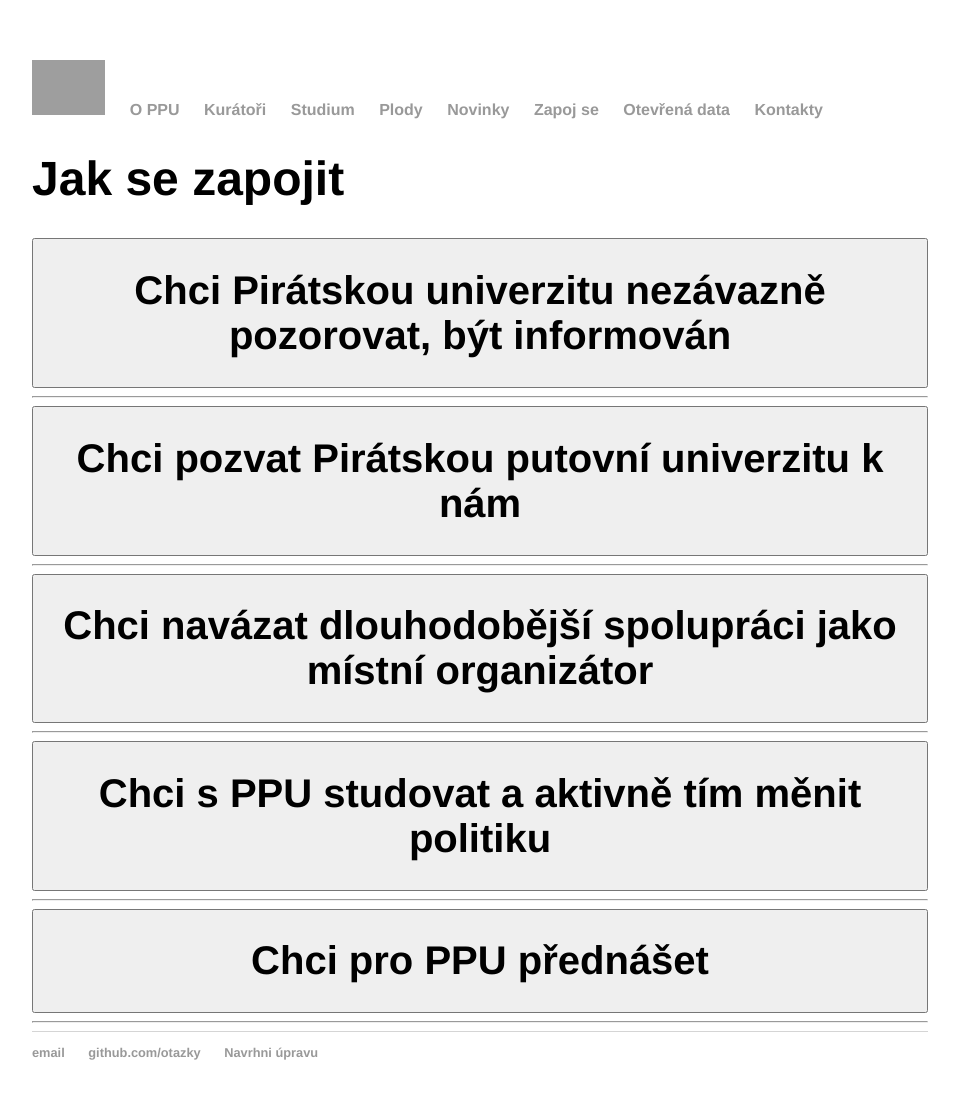
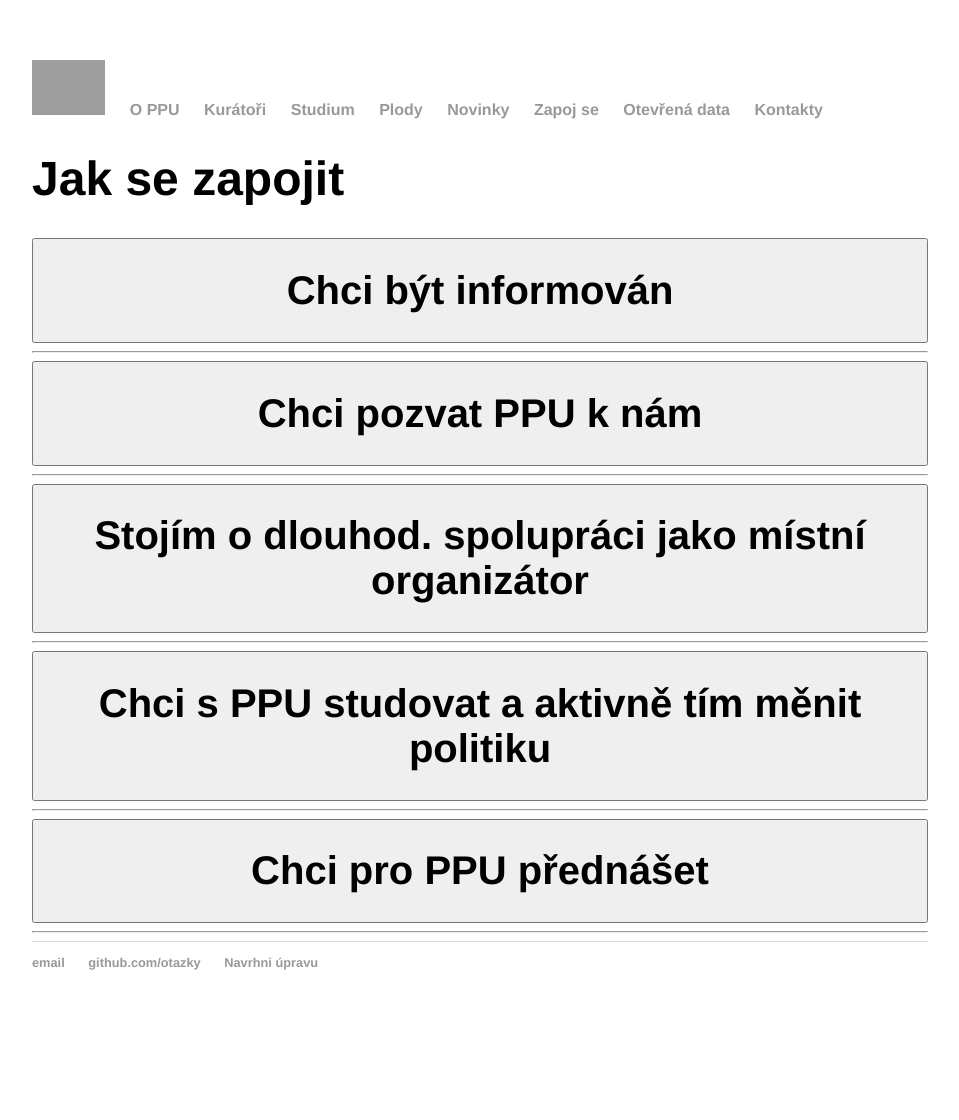
Before and after one commit to otazky/otazky.github.io, a Jekyll site: the page built from spoluprace/index.html, in a window 1280 px wide. Shown: the whole page, without its empty margins (160-1119 px from the left). Built offline with Jekyll 4.4.1, drawn with Linux system fonts in a browser that asks for light colours; after the commit the page ends 1030 px from its top, so only the background shows below that; grey boxes are pictures that could not be loaded.

Commit message:
úprava stylu

```diff
--- a/spoluprace/index.html
+++ b/spoluprace/index.html
@@ -4,7 +4,7 @@ title: Jak se zapojit
 ---
 <h1>{{ page.title }}</h1>
 
-<button onclick="toggle_visibility('1');"><h1>Chci Pirátskou univerzitu nezávazně pozorovat, být informován</h1></button>
+<button onclick="toggle_visibility('1');"><h1>Chci být informován</h1></button>
 <div class="myDIV" id="1">
 
   <p><b>OBČASNÝ NEWSLETTER</b> <br>
@@ -19,22 +19,22 @@ title: Jak se zapojit
 </div>
 <hr>
 
-<button onclick="toggle_visibility('2');"><h1>Chci pozvat Pirátskou putovní univerzitu k nám</h1></button>
+<button onclick="toggle_visibility('2');"><h1>Chci pozvat PPU k nám</h1></button>
 <div class="myDIV" id="2">
 <p>
 Pokud stojíte o konkrétní přednášku, seminář či dílnu a chcete pozvat Pirátskou putovní univerzitu do svého města (vesnice, střediska, hospůdky či kavárny, na veřejné prostranství), postupujte takto:
 </p>
 
   <p>
-KROK 1. Na FB a v newsletteru jsou vždy nabízeny, nejpozději s měsíčním předstihem, konkrétní přednášky a termíny pro určitou oblast - k rozebrání (první zájemce bere). To je nejjednodušší postup, nicméně se nemusíte dočkat své favorizované akce. V tom případě si vyberte ze <a href="/studium">seznamu přednášek/akcí/seminářů/dílen</a> a oslovte kurátora, který má danou oblast na starosti (informaci najdete u seznamu akcí).
-<br>KROK 2. Pokud se podaří najít a smluvit lektora/ku a termín pro vámi zvolenou přednášku (bohužel pravidelný cyklus zatím nelze spolehlivě zaručit, protože se střídají různí přednášející a mnohdy jsou to externisté), odsouhlasíte si anotaci akce, pozvánku (grafickou podobu) pro různé komunikační kanály a předpokládanou výši cestovného pro lektora.
-<br>KROK 3. Pozvánku zveřejní (na FB a jinde) nejprve místní organizátor (tj. vy), kurátor PPU pak nasdílí do PPU skupiny.
-<br>KROK 4. PPU zadá akci do svého kalendáře i s anotací
-<br>KROK 5. Místní koordinátor událost z kalendáře nasdílí či zadá do pirátského celostátního (a místního) kalendáře – akce je jasně označena zkratkou <PPU: název akce>
-<br>KROK 6. PPU umístí záznam na vybraný krajský web (z důvodů propagace) a pak se nasdílí jinými.
-<br>KROK 7. PPU připraví krátký článek či rozhovor – upoutávku pro Pirátské listy a krajský web.
-<br>KROK 8. U vybraných akcí bude připadat do úvahy také vydání společné tiskové zprávy.
-<br>KROK 9. (Pokud souhlasí samotný lektor), místní organizátor zajistí stream/nahrávku na video celé akce (PPU si to jistí), do 14 dnů zveřejní na svém videokanálu a dodá odkaz PPU.
+<b>KROK 1.</b><br>  Na FB a v newsletteru jsou vždy nabízeny, nejpozději s měsíčním předstihem, konkrétní přednášky a termíny pro určitou oblast - k rozebrání (první zájemce bere). To je nejjednodušší postup, nicméně se nemusíte dočkat své favorizované akce. V tom případě si vyberte ze <a href="/studium">seznamu přednášek/akcí/seminářů/dílen</a> a oslovte kurátora, který má danou oblast na starosti (informaci najdete u seznamu akcí).
+<br><b>KROK 2.</b><br>  Pokud se podaří najít a smluvit lektora/ku a termín pro vámi zvolenou přednášku (bohužel pravidelný cyklus zatím nelze spolehlivě zaručit, protože se střídají různí přednášející a mnohdy jsou to externisté), odsouhlasíte si anotaci akce, pozvánku (grafickou podobu) pro různé komunikační kanály a předpokládanou výši cestovného pro lektora.
+<br><b>KROK 3.</b><br>  Pozvánku zveřejní (na FB a jinde) nejprve místní organizátor (tj. vy), kurátor PPU pak nasdílí do PPU skupiny.
+<br><b>KROK 4.</b><br>  PPU zadá akci do svého kalendáře i s anotací
+<br><b>KROK 5.</b><br>  Místní koordinátor událost z kalendáře nasdílí či zadá do pirátského celostátního (a místního) kalendáře – akce je jasně označena zkratkou <PPU: název akce>
+<br><b>KROK 6.</b><br>  PPU umístí záznam na vybraný krajský web (z důvodů propagace) a pak se nasdílí jinými.
+<br><b>KROK 7.</b><br>  PPU připraví krátký článek či rozhovor – upoutávku pro Pirátské listy a krajský web.
+<br><b>KROK 8.</b><br>  U vybraných akcí bude připadat do úvahy také vydání společné tiskové zprávy.
+<br><b>KROK 9.</b><br> (Pokud souhlasí samotný lektor), místní organizátor zajistí stream/nahrávku na video celé akce (PPU si to jistí), do 14 dnů zveřejní na svém videokanálu a dodá odkaz PPU.
    </p>
 <p>
     Počítej s tím, že místní organizátor se stará o úhradu cestovného lektorům dojíždějícím odjinud. Výše cestovného a způsob dopravy je dopředu znám.
@@ -42,7 +42,7 @@ KROK 1. Na FB a v newsletteru jsou vždy nabízeny, nejpozději s měsíčním p
 </div>
 <hr>
 
-<button onclick="toggle_visibility('3');"><h1>Chci navázat dlouhodobější spolupráci jako místní organizátor</h1></button>
+<button onclick="toggle_visibility('3');"><h1>Stojím o dlouhod. spolupráci jako místní organizátor</h1></button>
 <div class="myDIV" id="3">
 <p>
 Kontaktuj kteréhokoli z kurátorů se svou představou a uvidíte, co je realistické v daném okamžiku. Sepíšete jednoduchou dohodu o spolupráci. A může se začít. V PPU máme zájem objevovat místní přednášející a studující, kteří chtějí naopak nabídnout své zkušenosti a vědomosti i otázky do služeb našeho inovátorského projektu. Vysíláme, ale současně přijímáme :-).
```
